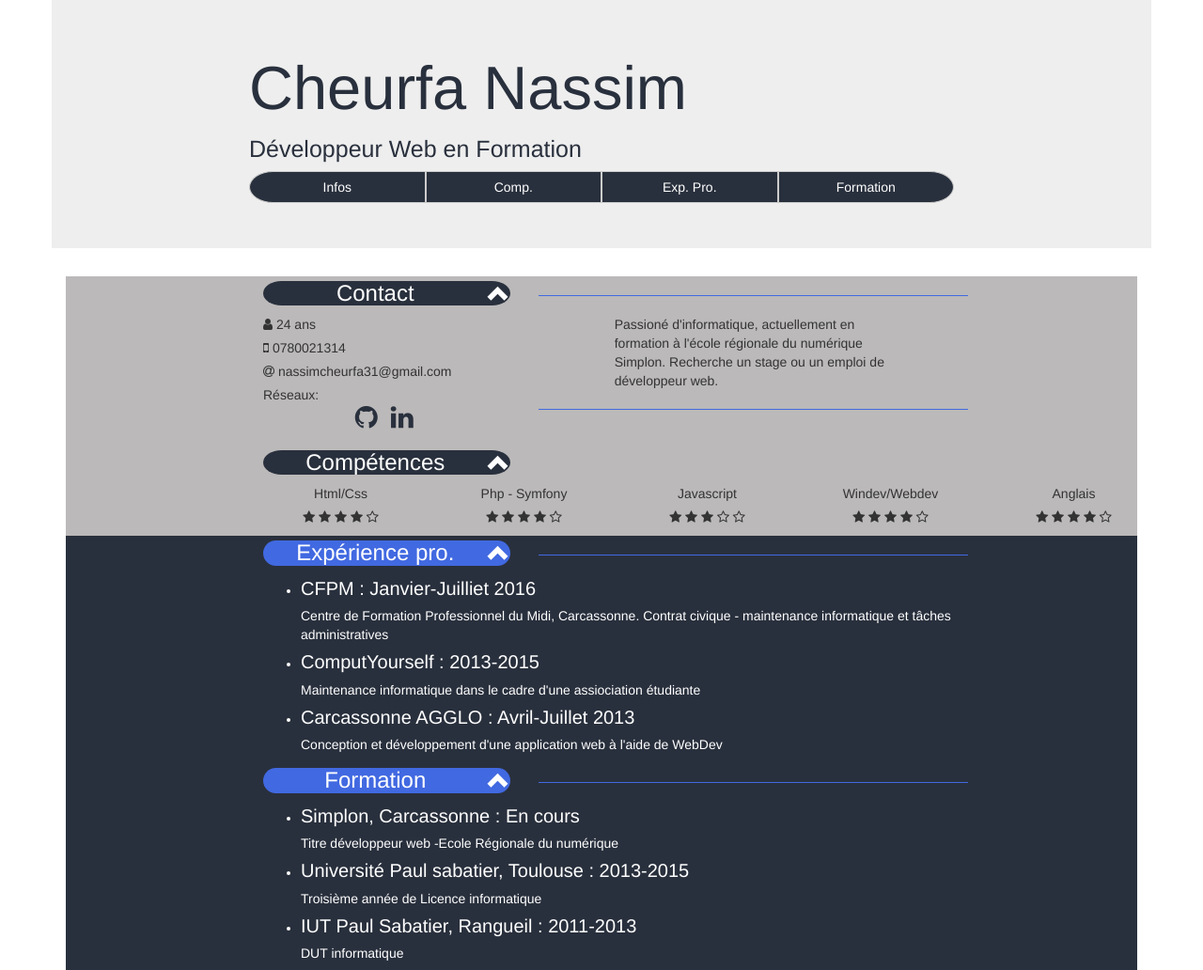
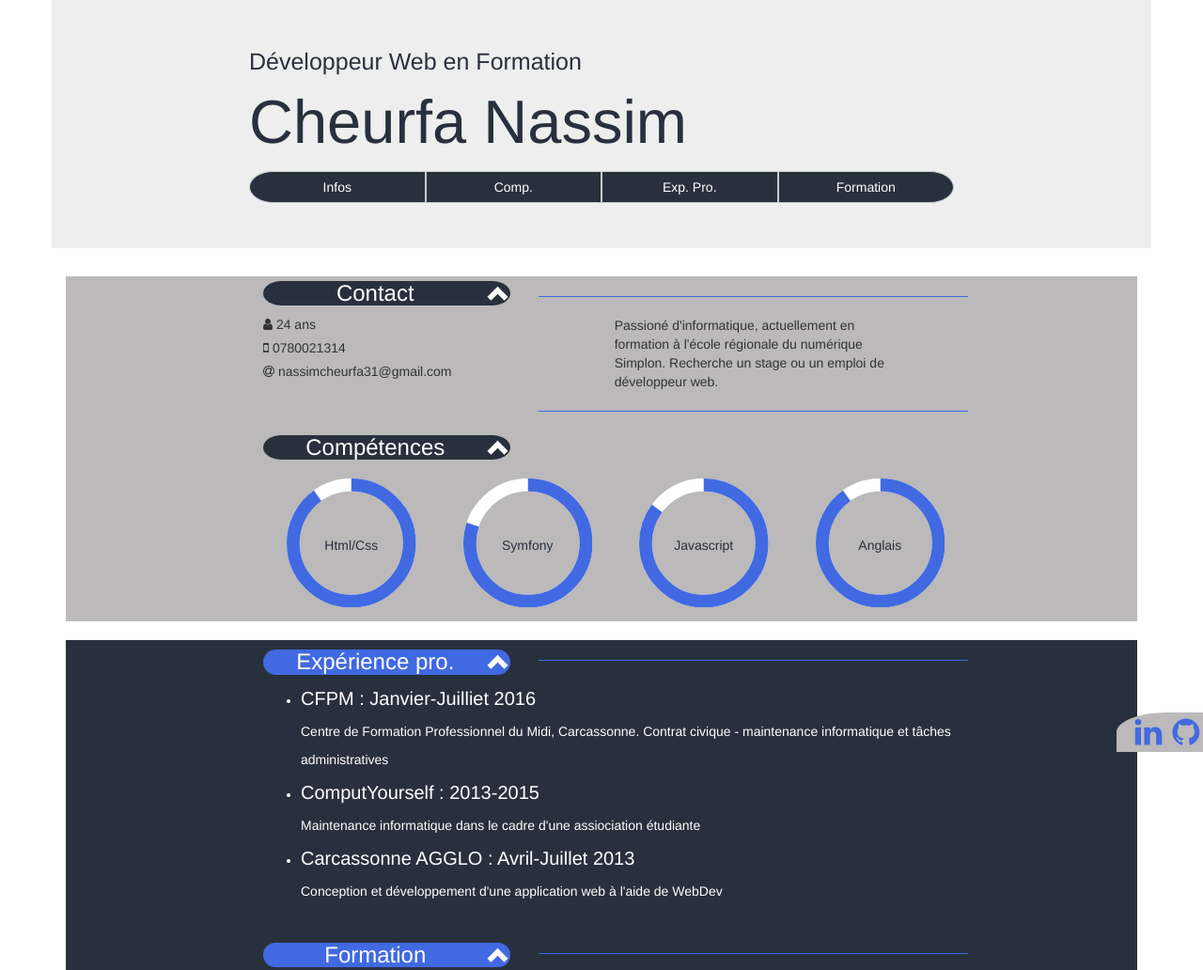
Before and after one commit to bladess/bladess.github.io, a website: page index.html in a window 1280 px wide. Shown: the top 1032 px of the page at 94% size. Drawn offline with nearby package versions, Linux system fonts and the light colour scheme.

Commit message:
improuved design

```diff
--- a/css/style.css
+++ b/css/style.css
@@ -22,7 +22,7 @@
     color:white;
 }
 hr{
-
+    margin-top:21px;
     border-color: royalblue;
 }
 li{
@@ -35,15 +35,56 @@ li{
     border-radius: 60px / 40px;
 }
 .bot{
-    margin-top: 5px;
+    margin-top: 10px;
     color: white;
     background: royalblue;
     border-radius: 25px;
 
 }
-.res{
-    color :#29303d;
+
+.prog{
+    margin: 10px;
+    /* width: 80%;
+    height: 80%; */
 }
-.res:hover{
-    color :royalblue;
+.social:hover {
+    -webkit-transform: scale(1.1);
+    -moz-transform: scale(1.1);
+    -o-transform: scale(1.1);
 }
+.social {
+    -webkit-transform: scale(0.8);
+    /* Browser Variations: */
+    color:royalblue;
+    -moz-transform: scale(0.8);
+    -o-transform: scale(0.8);
+    -webkit-transition-duration: 0.5s;
+    -moz-transition-duration: 0.5s;
+    -o-transition-duration: 0.5s;
+}
+.reseau{
+
+    margin-top:10px;
+    background:#BBB9B9;
+    border-top-left-radius: 50%;
+    /* border-top-right-radius: 50%; */
+    /* position: relative; */
+    position: fixed;
+    bottom: 0;
+}
+#botoome{
+    line-height: 30px;
+}
+#education,#exp{
+    margin-top: 20px;
+}
+/*
+   Multicoloured Hover Variations
+*/
+
+#social-ln:hover {
+    color: #0077B5;
+}
+#social-gt:hover {
+    color: #000;
+}
--- a/index.html
+++ b/index.html
@@ -16,8 +16,8 @@
     <header class="jumbotron container">
         <div class="row">
             <div class="col-sm-offset-2 col-sm-8">
+                <div class='prest soustitre'>Développeur Web en Formation</div>
                 <div class='prest titre'>Cheurfa Nassim</div>
-                <div class='prest soustitre'>Développeur Web en Formation</div>
 
                 <div class="btn-group btn-group-justified" role="group" aria-label="...">
                     <div class="btn-group" role="group">
@@ -54,24 +54,8 @@
                             <li>
                                 <i class="fa fa-mobile fa-1x"></i> 0780021314</li>
                             <li>
-                                <i class="fa fa-at fa-1x"></i> nassimcheurfa31@gmail.com</li>
-                            <li>
-                                Réseaux:
-                                <ul class='list-unstyled list-inline text-center'>
-                                    <li class=>
-                                        <a class='res' href="http://www.github.com/bladess">
-                                            <i class="fa fa-github fa-2x"></i>
-                                        </a>
-                                    </li>
-                                    <li>
-                                        <a class='res' href="www.linkedin.com/in/nassim-cheurfa-b7b2a5156">
-                                            <i class="fa fa-linkedin fa-2x"></i>
-                                        </a>
-                                    </li>
-                                </ul>
+                                <i class="fa fa-at fa-1x"></i> nassimcheurfa31@gmail.com
                             </li>
-                            </li>
-
                         </ul>
                     </div>
                     <div class="col-sm-5">
@@ -100,67 +84,28 @@
                     </div>
                 </div>
                 <div class="row text-center">
-                    <div class="col-sm-offset-2 col-sm-2">
+                    <div class="col-sm-8 col-sm-offset-2">
+                        <div class="col-sm-3 col-xs-6">
+                            <div class='prog' id='htmlcss'>
 
-                        <ul class="list-unstyled">
-                            <li>Html/Css</li>
-                            <i class="fa fa-star"></i>
-                            <i class="fa fa-star"></i>
-                            <i class="fa fa-star"></i>
-                            <i class="fa fa-star"></i>
-                            <i class="fa fa-star-o"></i>
-                            </li>
-                        </ul>
-                    </div>
-                    <div class="col-sm-2">
-                        <ul class="list-unstyled">
-                            <li>Php - Symfony</li>
-                            <li>
-                                <i class="fa fa-star"></i>
-                                <i class="fa fa-star"></i>
-                                <i class="fa fa-star"></i>
-                                <i class="fa fa-star"></i>
-                                <i class="fa fa-star-o"></i>
-                            </li>
-                        </ul>
-                    </div>
-                    <div class="col-sm-2">
-                        <ul class="list-unstyled">
-                            <li>Javascript</li>
-                            <li>
-                                <i class="fa fa-star"></i>
-                                <i class="fa fa-star"></i>
-                                <i class="fa fa-star"></i>
-                                <i class="fa fa-star-o"></i>
-                                <i class="fa fa-star-o"></i>
-                            </li>
-                        </ul>
-                    </div>
-                    <div class="col-sm-2">
+                            </div>
+                        </div>
+                        <div class="col-sm-3 col-xs-6">
+                            <div class='prog' id='php'>
 
-                        <ul class="list-unstyled">
-                            <li>Windev/Webdev</li>
-                            <li>
-                                <i class="fa fa-star"></i>
-                                <i class="fa fa-star"></i>
-                                <i class="fa fa-star"></i>
-                                <i class="fa fa-star"></i>
-                                <i class="fa fa-star-o"></i>
-                            </li>
-                        </ul>
-                    </div>
-                    <div class="col-sm-2">
+                            </div>
+                        </div>
+                        <div class="col-sm-3 col-xs-6">
+                            <div class='prog' id='js'>
 
-                        <ul class="list-unstyled">
-                            <li>Anglais</li>
-                            <li>
-                                <i class="fa fa-star"></i>
-                                <i class="fa fa-star"></i>
-                                <i class="fa fa-star"></i>
-                                <i class="fa fa-star"></i>
-                                <i class="fa fa-star-o"></i>
-                            </li>
-                        </ul>
+                            </div>
+                        </div>
+                        <div class="col-sm-3 col-xs-6">
+                            <div class='prog' id='eng'>
+
+                            </div>
+                        </div>
+
                     </div>
                 </div>
         </div>
@@ -259,8 +204,8 @@
                                 <ul class="list-unstyled">
                                     <li class="detail">LGT Jules fil, Carcassonne :
                                     </li>
-                                    <li>Bac scientifique, option sciences de l'ingénieur</li>
                                 </ul>
+                                <li>Bac scientifique, option sciences de l'ingénieur</li>
                             </li>
                         </ul>
                     </div>
@@ -268,8 +213,20 @@
             </section>
         </div>
     </main>
+    <div class='container-fluid resContainer'>
+        <div class="reseau col-sm-offset-11 col-xs-offset-7 col-sm-1 text-center fixed-bottom">
+
+                    <a href="https://www.linkedin.com/in/nassim-cheurfa-b7b2a5156">
+                        <i id="social-ln" class="fa fa-linkedin fa-3x social"></i>
+                    </a>
+                    <a href="https://www.github.com/bladess">
+                        <i id="social-gt" class="fa fa-github fa-3x social"></i>
+                    </a>
+            </div>
+    </div>
     <script src="https://code.jquery.com/jquery-3.3.1.min.js" integrity="sha256-FgpCb/KJQlLNfOu91ta32o/NMZxltwRo8QtmkMRdAu8="
         crossorigin="anonymous"></script>
+    <script src="node_modules/progressbar.js/dist/progressbar.min.js"></script>
     <script src="./js/moment.js"></script>
     <script src="./js/cv.js"></script>
 </body>
--- a/js/cv.js
+++ b/js/cv.js
@@ -1 +1,61 @@
 $('#age').text(moment().diff('1994-03-19', 'years')+" ans");
+
+var container = document.getElementById('htmlcss');
+var container2 = document.getElementById('php');
+var container3 = document.getElementById('js');
+var container4 = document.getElementById('eng');
+
+
+var barHtml = new ProgressBar.Circle(container, {
+   strokeWidth: 10,
+   easing: 'easeInOut',
+   duration: 1000,
+   color: 'royalblue',
+   trailColor: 'white',
+   trailWidth: 0,
+   svgStyle: null
+});
+barHtml.setText('Html/Css');
+barHtml.text.style.color='#29303d';
+barHtml.animate(0.9);
+
+var barPhp = new ProgressBar.Circle(container2, {
+   strokeWidth: 10,
+   easing: 'easeInOut',
+   duration: 1000,
+   color: 'royalblue',
+   trailColor: 'white',
+   trailWidth: 0,
+   svgStyle: null
+});
+barPhp.setText('Symfony')
+barPhp.text.style.color='#29303d';
+barPhp.animate(0.8);
+
+
+var barJs = new ProgressBar.Circle(container3, {
+   strokeWidth: 10,
+   easing: 'easeInOut',
+   duration: 1000,
+   color: 'royalblue',
+   trailColor: 'white',
+   trailWidth: 0,
+   svgStyle: null
+});
+barJs.setText('Javascript')
+barJs.text.style.color='#29303d';
+barJs.animate(0.85);
+
+
+var barEn = new ProgressBar.Circle(container4, {
+   strokeWidth: 10,
+   easing: 'easeInOut',
+   duration: 1000,
+   color: 'royalblue',
+   trailColor: 'white',
+   trailWidth: 0,
+   svgStyle: null
+});
+barEn.setText('Anglais')
+barEn.text.style.color='#29303d';
+barEn.animate(0.90);
--- a/package.json
+++ b/package.json
@@ -8,5 +8,7 @@
   },
   "author": "",
   "license": "ISC",
-  "dependencies": {}
+  "dependencies": {
+    "progressbar.js": "^1.0.1"
+  }
 }
```
Also changed, not shown: 1 other file.
